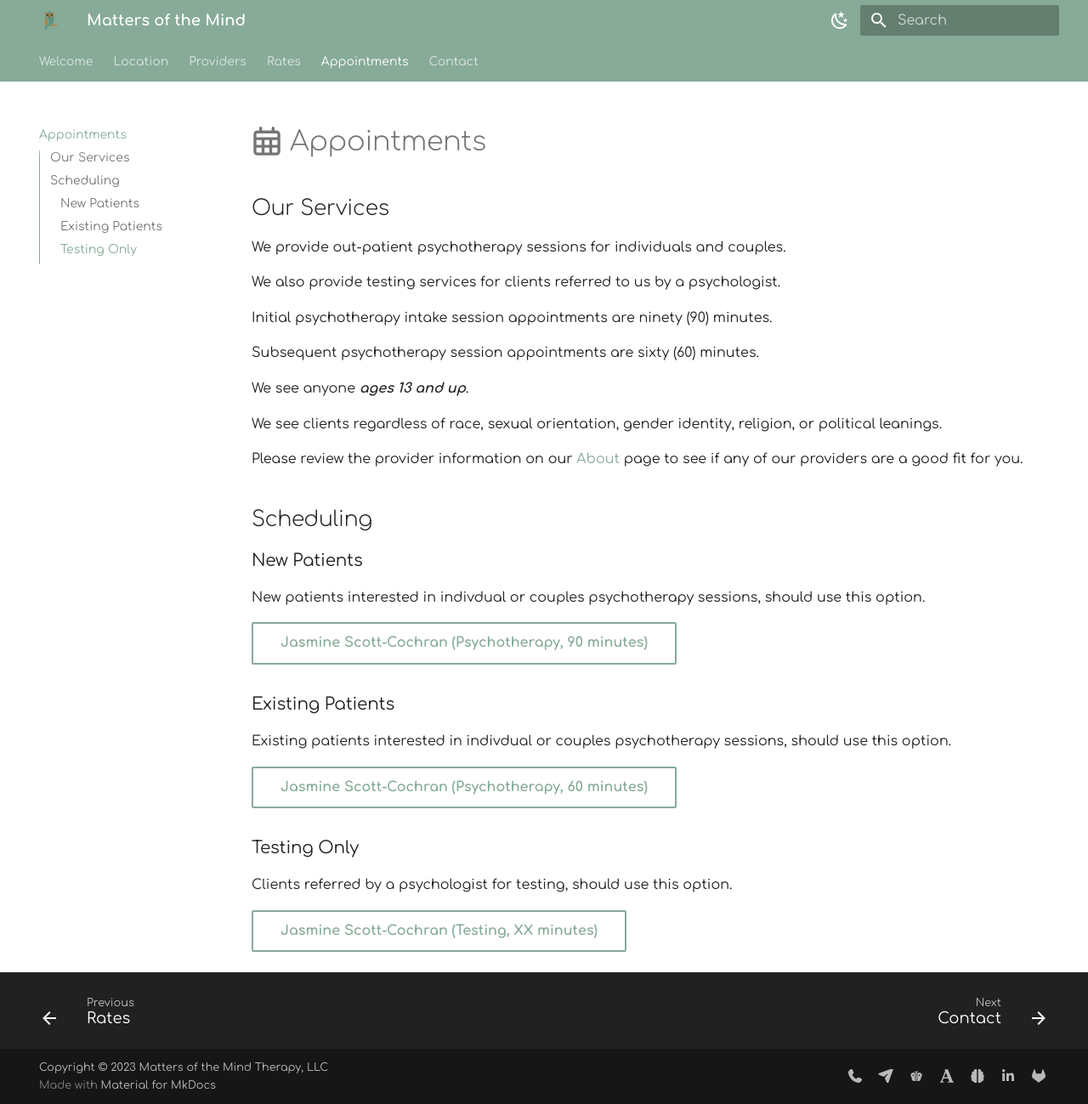
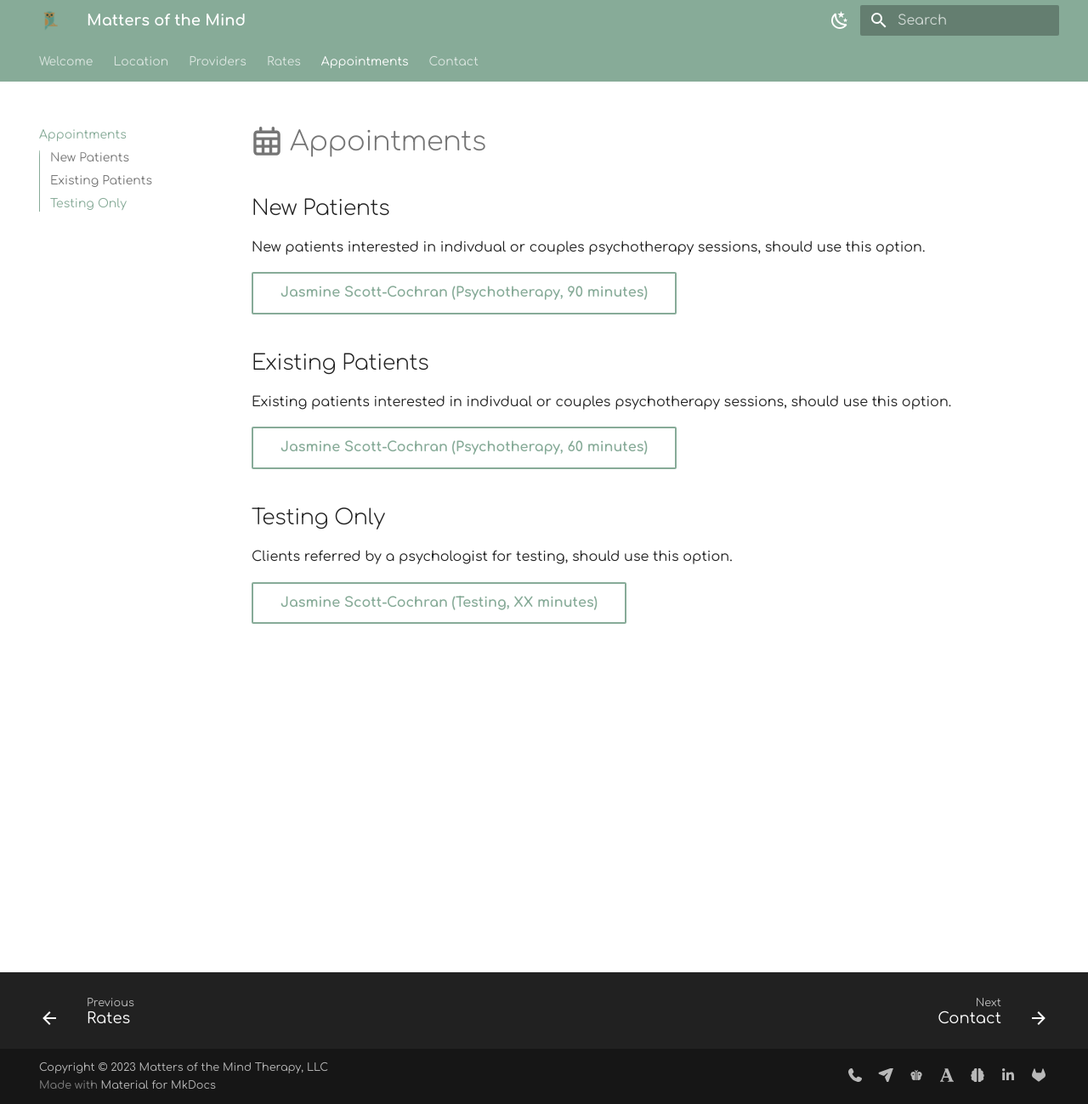
Before and after one commit to motm-therapy/website, an MkDocs documentation site: the page built from docs/appointments.md, in a window 1280 px wide and 1299 px high. Shown: the whole window at 85% size. Built offline with MkDocs 1.6.1 and Material for MkDocs 9.7.7, drawn with Linux system fonts in a browser that asks for light colours.

Commit message:
Update appointments.md

```diff
--- a/docs/appointments.md
+++ b/docs/appointments.md
@@ -1,36 +1,18 @@
 # :fontawesome-regular-calendar-days: Appointments
 
-## Our Services
-
-We provide out-patient psychotherapy sessions for individuals and couples.
-
-We also provide testing services for clients referred to us by a psychologist.
-
-Initial psychotherapy intake session appointments are ninety (90) minutes.
-
-Subsequent psychotherapy session appointments are sixty (60) minutes.
-
-We see anyone _**ages 13 and up**_.
-
-We see clients regardless of race, sexual orientation, gender identity, religion, or political leanings.
-
-Please review the provider information on our [About](about.md) page to see if any of our providers are a good fit for you.
-
-## Scheduling
-
-### New Patients
+## New Patients
 
 New patients interested in indivdual or couples psychotherapy sessions, should use this option.
 
 [Jasmine Scott-Cochran (Psychotherapy, 90 minutes)](https://google.com){ .md-button }
 
-### Existing Patients
+## Existing Patients
 
 Existing patients interested in indivdual or couples psychotherapy sessions, should use this option.
 
 [Jasmine Scott-Cochran (Psychotherapy, 60 minutes)](https://google.com){ .md-button }
 
-### Testing Only
+## Testing Only
 
 Clients referred by a psychologist for testing, should use this option.
 
```
